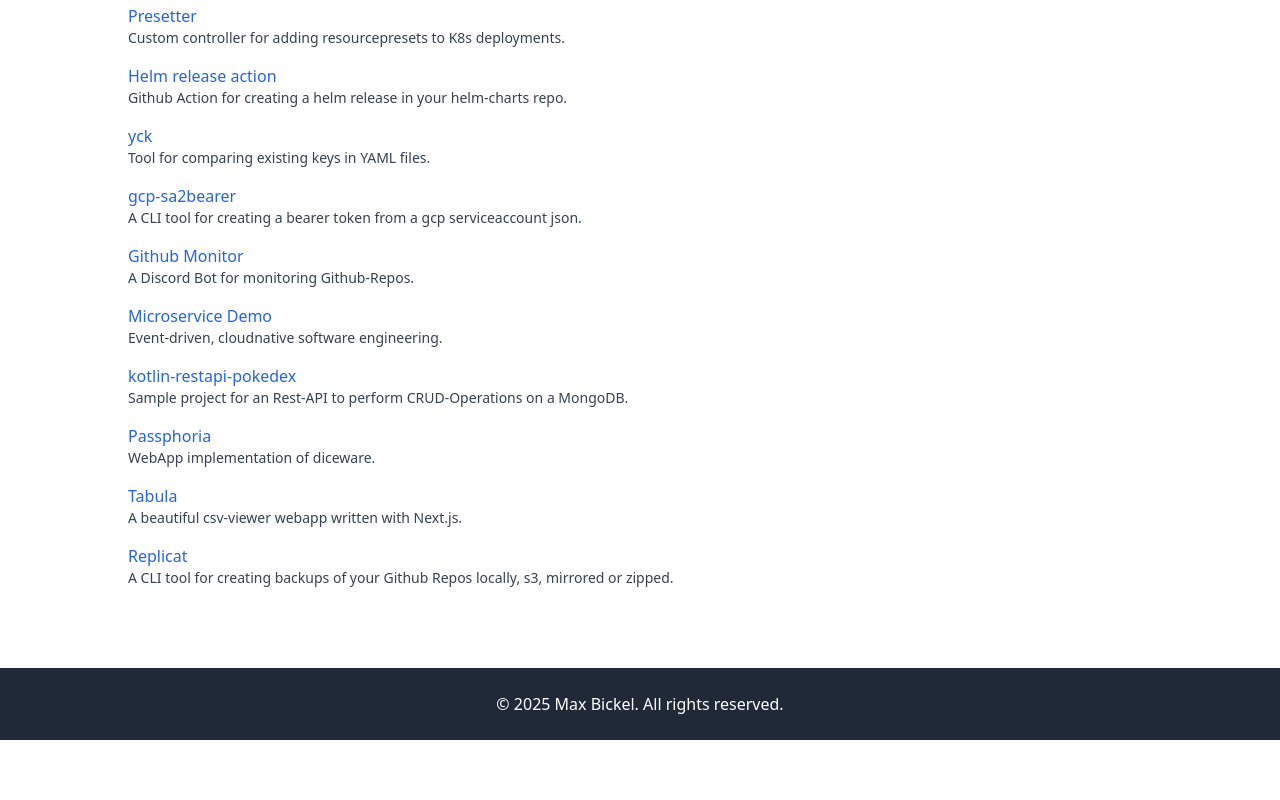
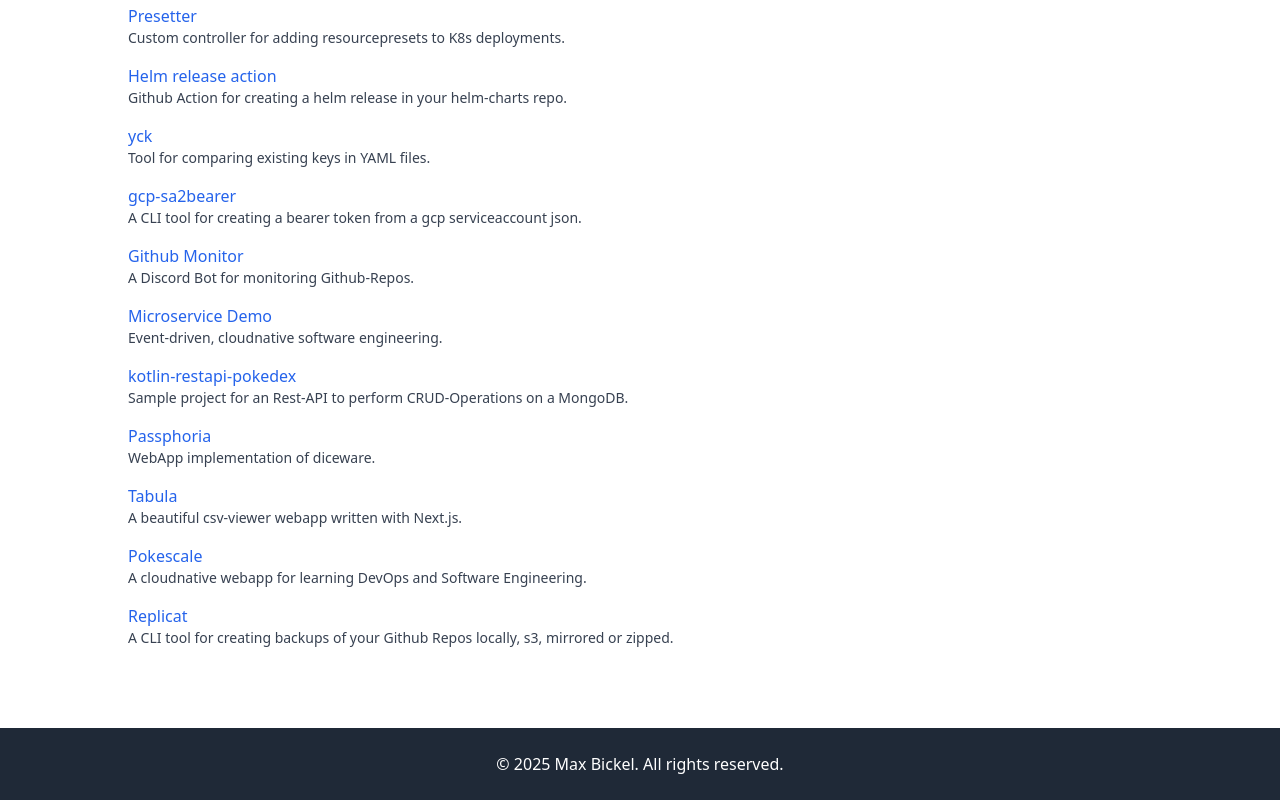
Before and after one commit to xamma/xamma.github.io, a React (Vite) app: page / in a window 1280 px wide. Shown: the part 4292-5092 px from the top of the page. Before the commit the page ends 5032 px from the top, so only its background shows below. Built offline with nearby package versions, Linux system fonts and the light colour scheme.

Commit message:
Add Pokescale webapp to the open source list

```diff
--- a/src/data/opensource.js
+++ b/src/data/opensource.js
@@ -45,6 +45,11 @@
     link: 'https://github.com/xamma/tabula'
   },
   {
+    name: 'Pokescale',
+    description: 'A cloudnative webapp for learning DevOps and Software Engineering.',
+    link: 'https://github.com/xamma/pokescale'
+  },
+  {
     name: 'Replicat',
     description: 'A CLI tool for creating backups of your Github Repos locally, s3, mirrored or zipped.',
     link: 'https://github.com/xamma'
```
